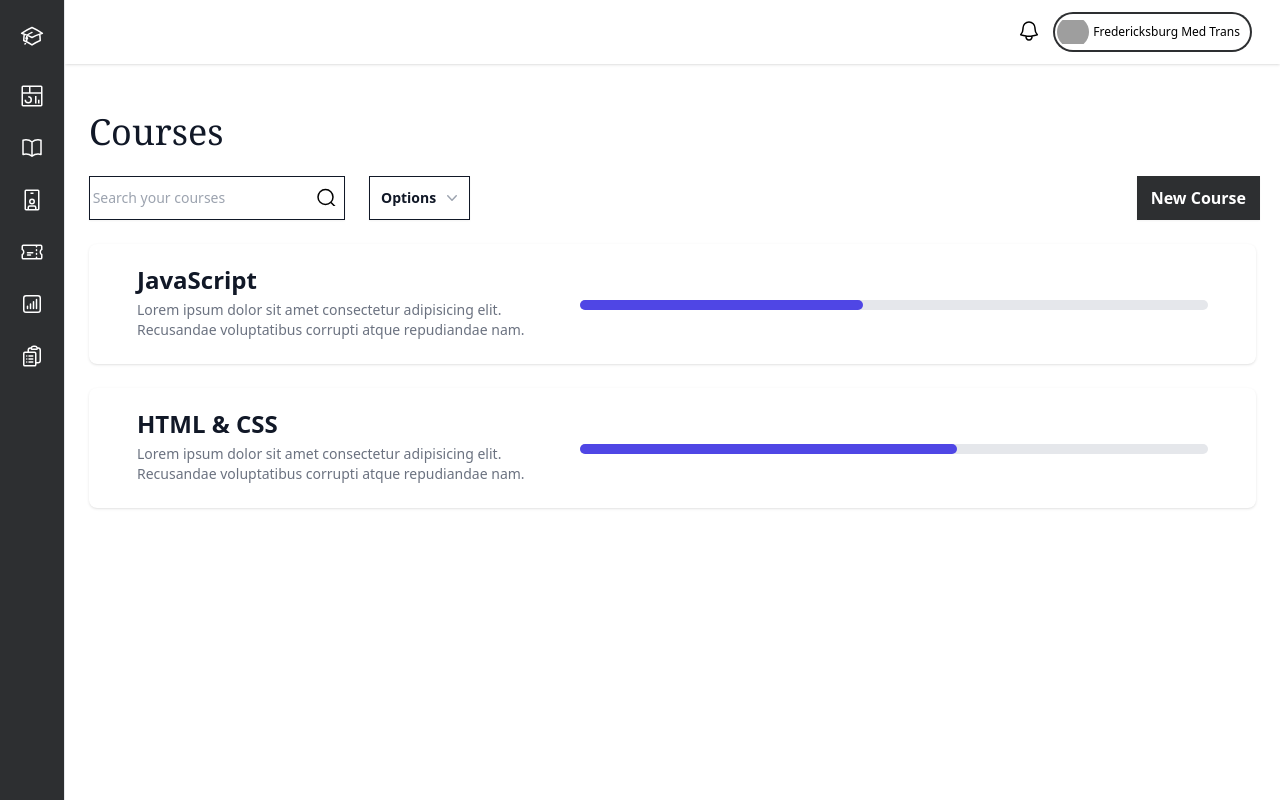
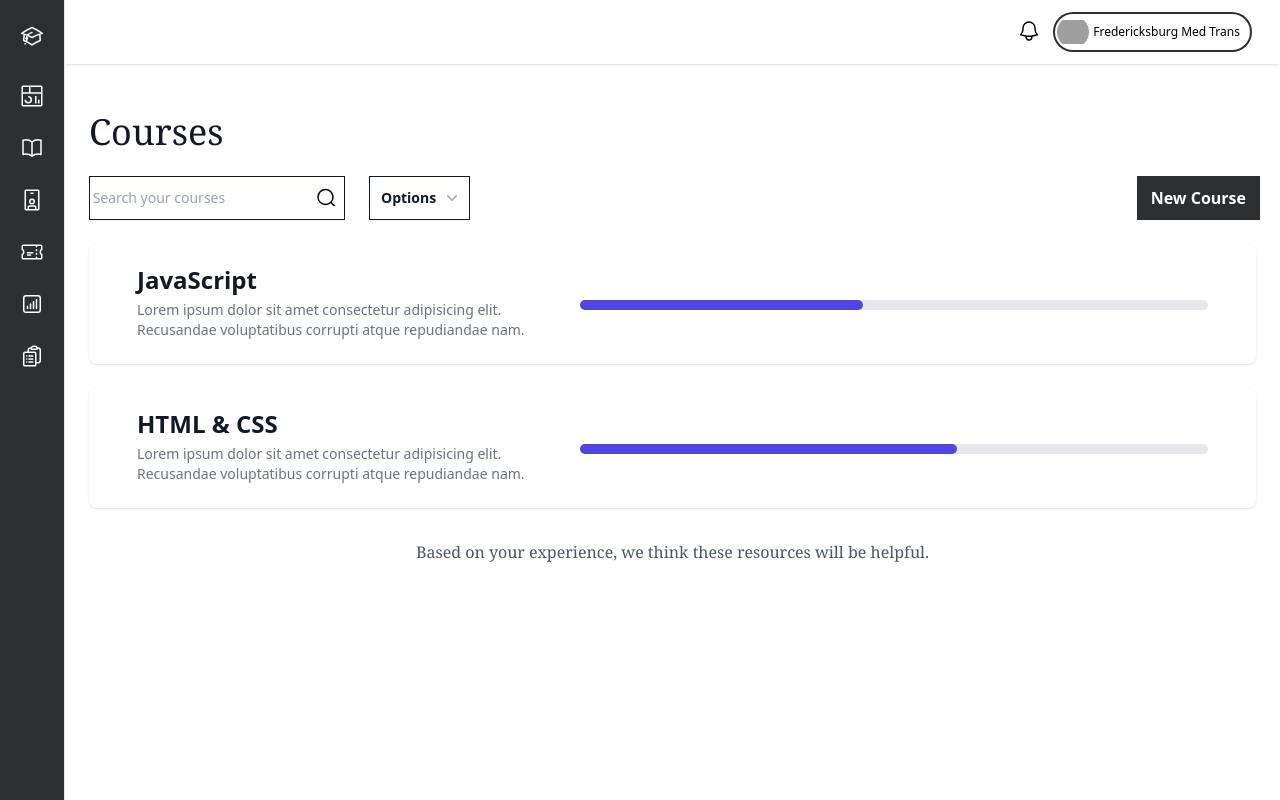
Before and after one commit to 1TaimoorSajjad/LMS-Design, an Angular app: page /courses in a window 1280 px wide. Built offline with nearby package versions, Linux system fonts and the light colour scheme; grey boxes are pictures that could not be loaded.

Commit message:
working on the course list section

```diff
--- a/src/app/components/courses/course-list/course-list.component.html
+++ b/src/app/components/courses/course-list/course-list.component.html
@@ -83,7 +83,6 @@
                         <div class="w-full bg-gray-200 rounded-full h-2.5 dark:bg-gray-500">
                             <div class="bg-indigo-600 h-2.5 rounded-full" style="width: 45%"></div>
                         </div>
-                        <!-- Edit/Manage button displayed on hover -->
                         <div
                             class="absolute top-0 left-0 w-full h-full bg-white opacity-0 hover:opacity-90 transition-opacity duration-300 flex items-center justify-center">
                             <button class="text-gray-600 font-semibold hover:underline">Edit/Manage course</button>
@@ -107,6 +106,9 @@
                     </div>
                 </div>
             </div>
+            <p class="font-serif text-center mt-8 text-gray-600">Based on your experience, we think these resources will
+                be helpful.
+            </p>
         </div>
     </div>
 </div>
```
